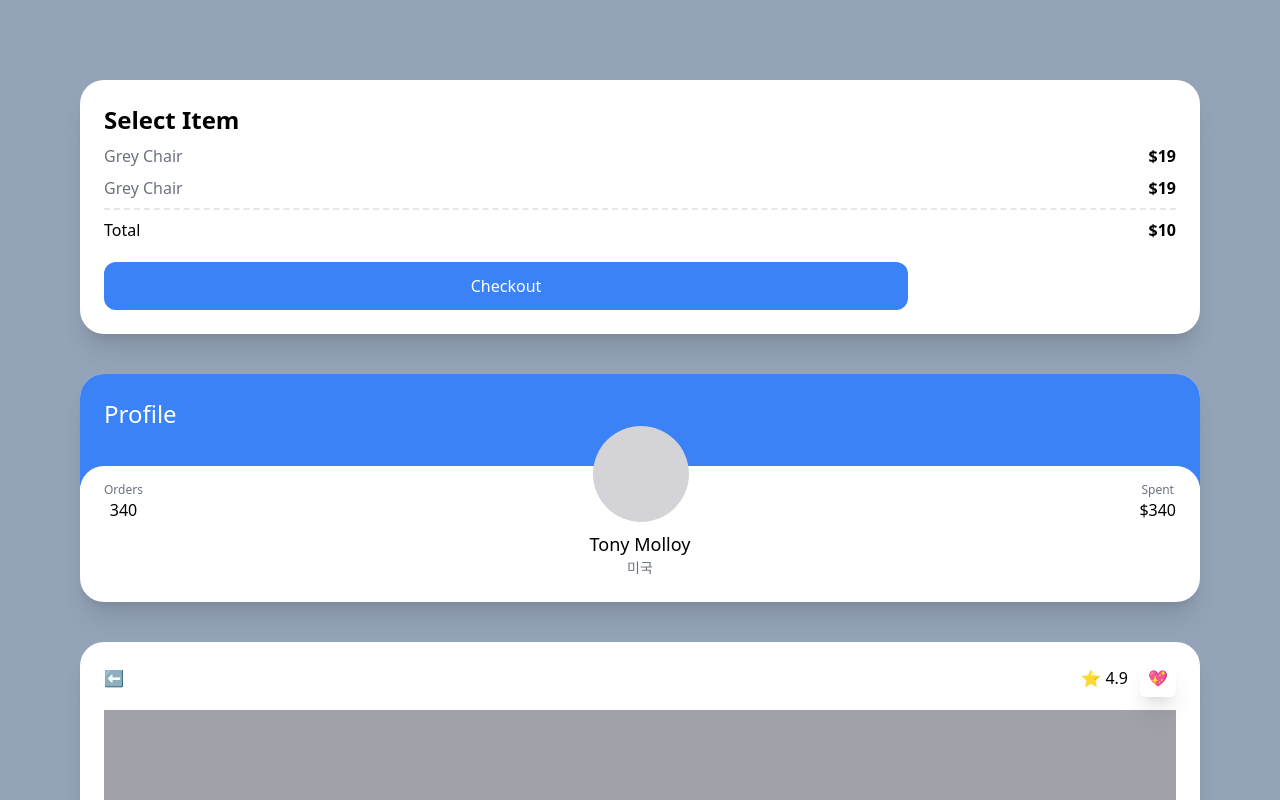
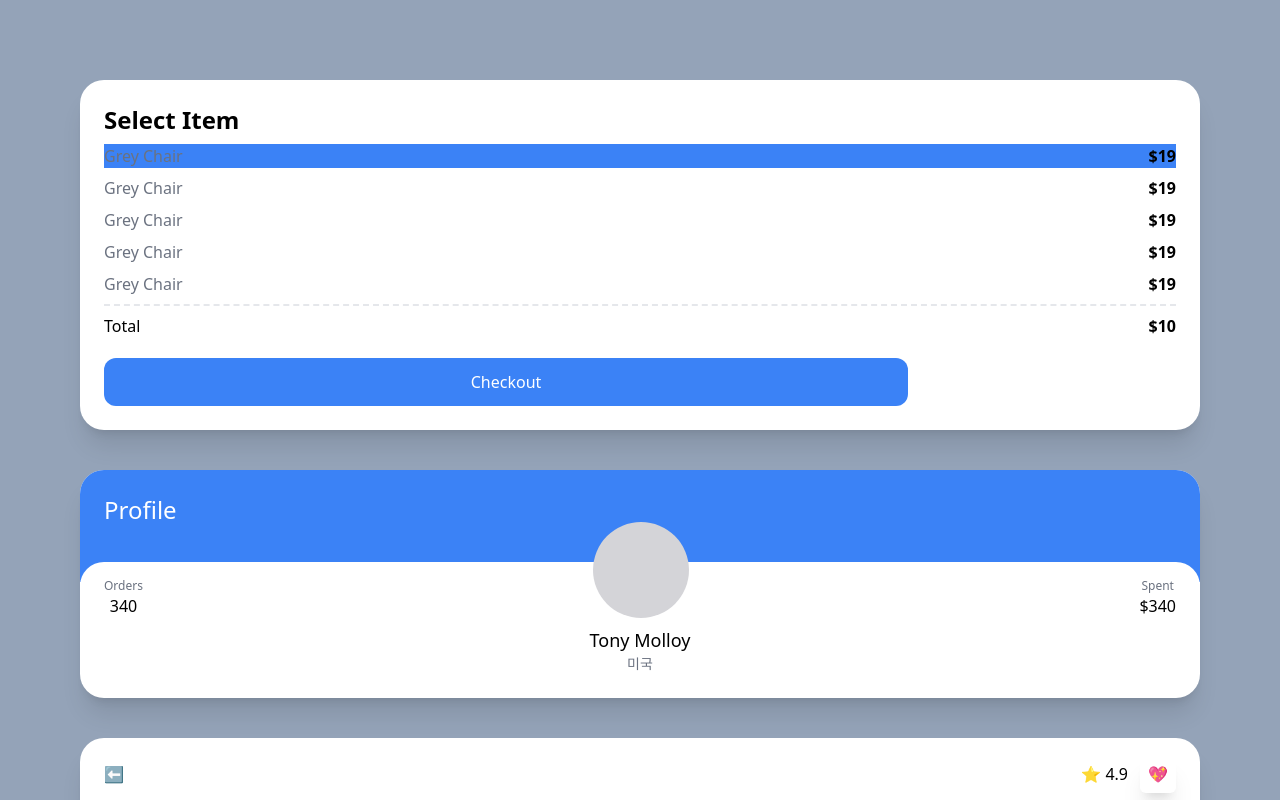
Before and after one commit to WithYourLanguage/carrot-market, a Next.js app: page / in a window 1280 px wide. Shown: the top 800 px of the page. Built offline with nearby package versions, Linux system fonts and the light colour scheme.

Commit message:
4.6 Modifiers for Lists
강의 4.6에서는 Lists를 map로 만드는 방법을 알아보았다

```diff
--- a/pages/index.tsx
+++ b/pages/index.tsx
@@ -5,14 +5,18 @@ const Home: NextPage = () => {
     <div className="grid min-h-screen gap-10 bg-slate-400 px-20 py-20">
       <div className="rounded-3xl bg-white p-6 shadow-xl">
         <span className="text-2xl font-semibold">Select Item</span>
-        <div className="my-2 flex justify-between">
-          <span className="text-gray-500">Grey Chair</span>
-          <span className="font-semibold">$19</span>
-        </div>
-        <div className="flex justify-between">
-          <span className="text-gray-500">Grey Chair</span>
-          <span className="font-semibold">$19</span>
-        </div>
+        <ul>
+          {[1, 2, 3, 4, 5].map((i) => (
+            <div
+              key={i}
+              className="first:bg-blue-500 my-2 flex justify-between  "
+            >
+              <span className="text-gray-500">Grey Chair</span>
+              <span className="font-semibold">$19</span>
+            </div>
+          ))}
+        </ul>
+
         <div className="mt-2 flex justify-between border-t-2 border-dashed pt-2">
           <span>Total</span>
           <span className="font-semibold">$10</span>
```
